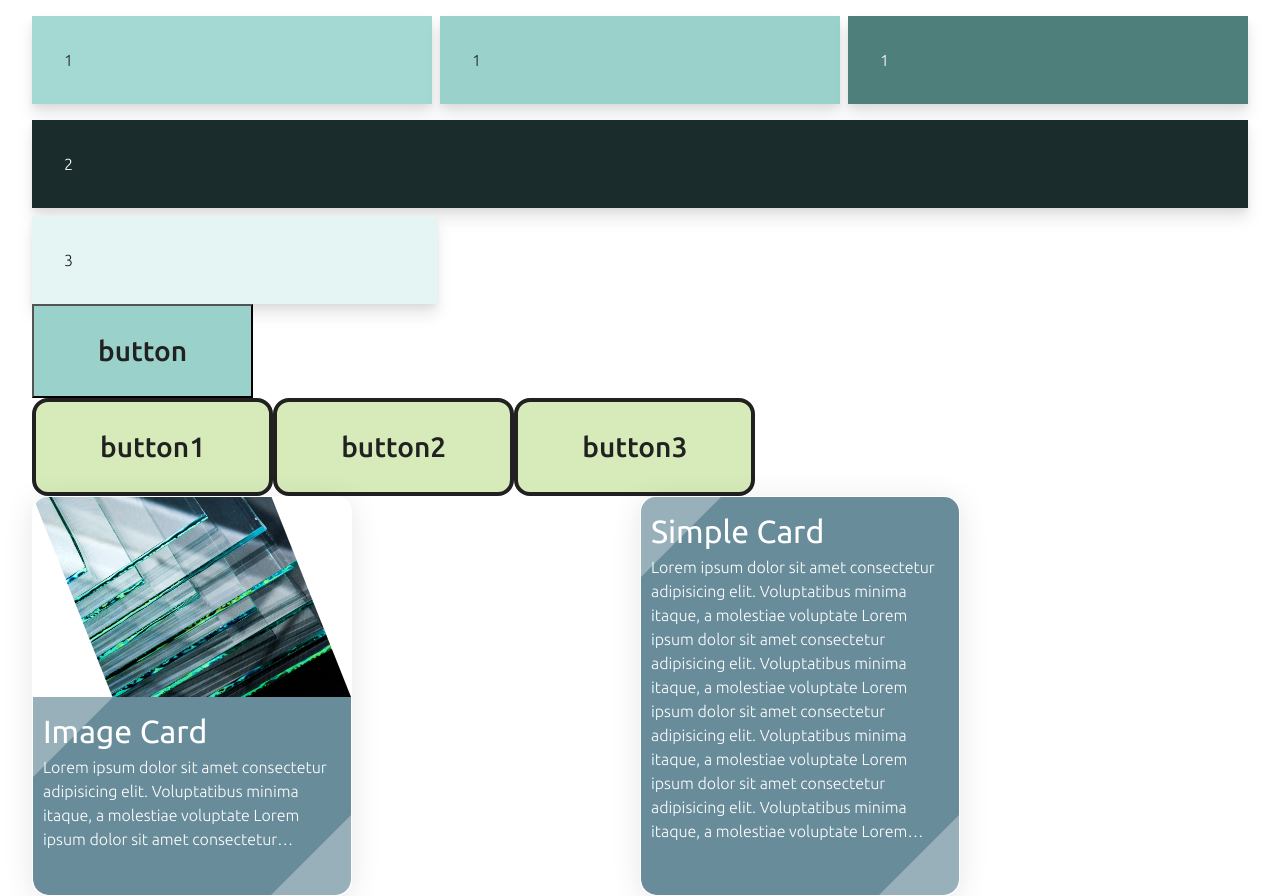
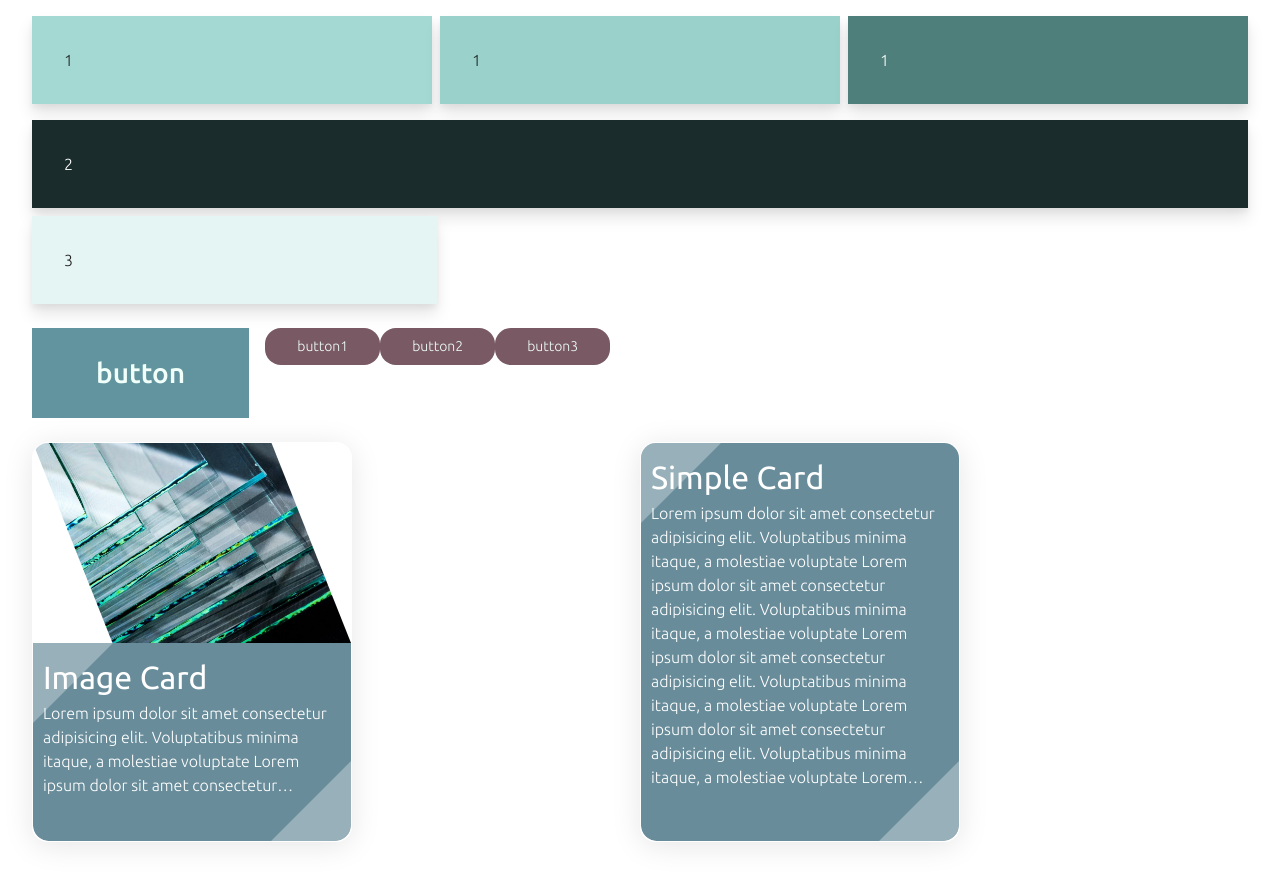
Before and after one commit to ivprodanov/sparrow, a React (Vite) app: page / in a window 1280 px wide. After the commit the page ends 842 px from the top, so only its background shows below. Built offline with nearby package versions, Linux system fonts and the light colour scheme; a web font is replaced by a local one.

Commit message:
todos updated / colors and buttons css as well as events mapping

```diff
--- a/src/App.jsx
+++ b/src/App.jsx
@@ -5,6 +5,17 @@ import { Things } from "./components/Things";
 import GlassImage from '../src/assets/images/glass.jpg'
 
 function App() {
+  const functionOne = () => {
+    alert(1)
+  }
+
+  const functionTwo = () => {
+    alert(2)
+  }
+
+  const functionThree = () => {
+    alert(3)
+  }
   return (
     <div className="container">
       <div className="row gx-2 gy-4">
@@ -22,18 +33,15 @@ function App() {
           3
         </div>
       </div>
-      <div className="row">
-        <div className="col">
-          <Thing description={"a big primary button"}>button</Thing>
-        </div>
-      </div>
-      <div className="row">
-        <div className="col m-x-auto">
-          <Things
-            description="3 big rounded shadowed bordered secondary buttons"
-            texts={["button1", "button2", "button3"]}
-          />
-        </div>
+      <div className="row m-y-400 gx-4">
+          <Thing description={"a big primary button"} event={() => alert('test')}>button</Thing>
+          <div className="col">
+            <Things
+              description="3 small rounded shadowed secondary buttons"
+              texts={["button1", "button2", "button3"]}
+              events={[functionOne, functionTwo, functionThree]}
+            />
+          </div>
       </div>
       <div className="row">
         <div className="col-6">
--- a/src/assets/styles/scss/base/_colors.scss
+++ b/src/assets/styles/scss/base/_colors.scss
@@ -2,7 +2,7 @@
 
 $whiteClr: #F1FFFA;
 $darkClr: #454545;
-$lightBlue: #93B7BE;
+$lightBlue: #61949e;
 $roseClr: #785964;
 $extraLightBlue: #bbcccf;
 
--- a/src/assets/styles/scss/components/_buttons.scss
+++ b/src/assets/styles/scss/components/_buttons.scss
@@ -22,15 +22,17 @@
 .button-primary {
   background-color: $lightBlue;
   color: $whiteClr;
+  border: 0;
 
   &:hover {
-    background-color: darken($lightBlue, 10%);
+    background-color: lighten($lightBlue, 10%);
   }
 }
 
 .button-secondary {
   background-color: $roseClr;
   color: $whiteClr;
+  border: 0;
 
   &:hover {
     background-color: lighten($roseClr, 10%);
--- a/src/assets/styles/scss/main.css
+++ b/src/assets/styles/scss/main.css
@@ -4324,16 +4324,18 @@ select {
 }
 
 .button-primary {
-  background-color: #93B7BE;
+  background-color: #61949e;
   color: #F1FFFA;
+  border: 0;
 }
 .button-primary:hover {
-  background-color: #73a2ab;
+  background-color: #81a9b1;
 }
 
 .button-secondary {
   background-color: #785964;
   color: #F1FFFA;
+  border: 0;
 }
 .button-secondary:hover {
   background-color: #956f7d;
--- a/src/components/Thing.jsx
+++ b/src/components/Thing.jsx
@@ -1,7 +1,7 @@
 import { useEffect, useState } from "react";
 import { ComponentMappings, ThingMappings } from "./ThingMappings";
 
-export const Thing = ({ description, children }) => {
+export const Thing = ({ description, children, event }) => {
     const [component, setComponent] = useState();
 
   useEffect(() => {
@@ -25,5 +25,5 @@ export const Thing = ({ description, children }) => {
     return describedThing;
   };
 
-  return ComponentMappings(component, children);
+  return ComponentMappings(component, children, event);
 };
--- a/src/components/ThingMappings.jsx
+++ b/src/components/ThingMappings.jsx
@@ -7,8 +7,8 @@ export const ThingMappings = {
         'medium-sized': ['p-x-500', 'p-y-200', 'fs-500'],
         'small': ['p-x-500', 'p-y-200', 'fs-200'],
         //color
-        'primary': ['primary-500'],
-        'secondary': ['secondary-500'],
+        'primary': ['button-primary'],
+        'secondary': ['button-secondary'],
         'accent': ['accent-500'],
         'neutral': ['neutral-500'],
         //borders
@@ -18,7 +18,7 @@ export const ThingMappings = {
     }
 }
 
-export const ComponentMappings = (component, children) => {
+export const ComponentMappings = (component, children, event) => {
     const filterMappings = (mappings, keys) => {
         // Flatten the values that match the input keys
         return keys.reduce((result, key) => {
@@ -35,7 +35,7 @@ export const ComponentMappings = (component, children) => {
     if(component) {
         switch (component.type) {
             case 'button':
-                return <Button stylings={filteredClasses.join(' ')}>{children}</Button>;
+                return <Button onClick={event} stylings={filteredClasses.join(' ')}>{children}</Button>;
                 break;
             default:
                 break;
@@ -60,7 +60,7 @@ export const ComponentsMappings = (component) => {
         case 'buttons':
           const numberOfButtons = parseInt(component.numberOfThings, 10);
           return Array.from({ length: numberOfButtons }, (_, idx) => (
-            <Button key={idx} stylings={filteredClasses.join(' ')}>
+            <Button onClick={component.eventsObject[`event${idx + 1}`]} key={idx} stylings={filteredClasses.join(' ')}>
               {component.textsObject[`text${idx + 1}`]}
             </Button>
           ));
--- a/src/components/Things.jsx
+++ b/src/components/Things.jsx
@@ -26,7 +26,7 @@ export const Things = ({ description, events = [] , texts = [] }) => {
     }
 
     for(let i = 0; i < events.length; i++){
-        eventsObject[`text${i + 1}`] = events[i];
+        eventsObject[`event${i + 1}`] = events[i];
     }
 
     let describedThings = {
```
Also changed, not shown: 2 other files (tests, documents, lock files or other folders).
